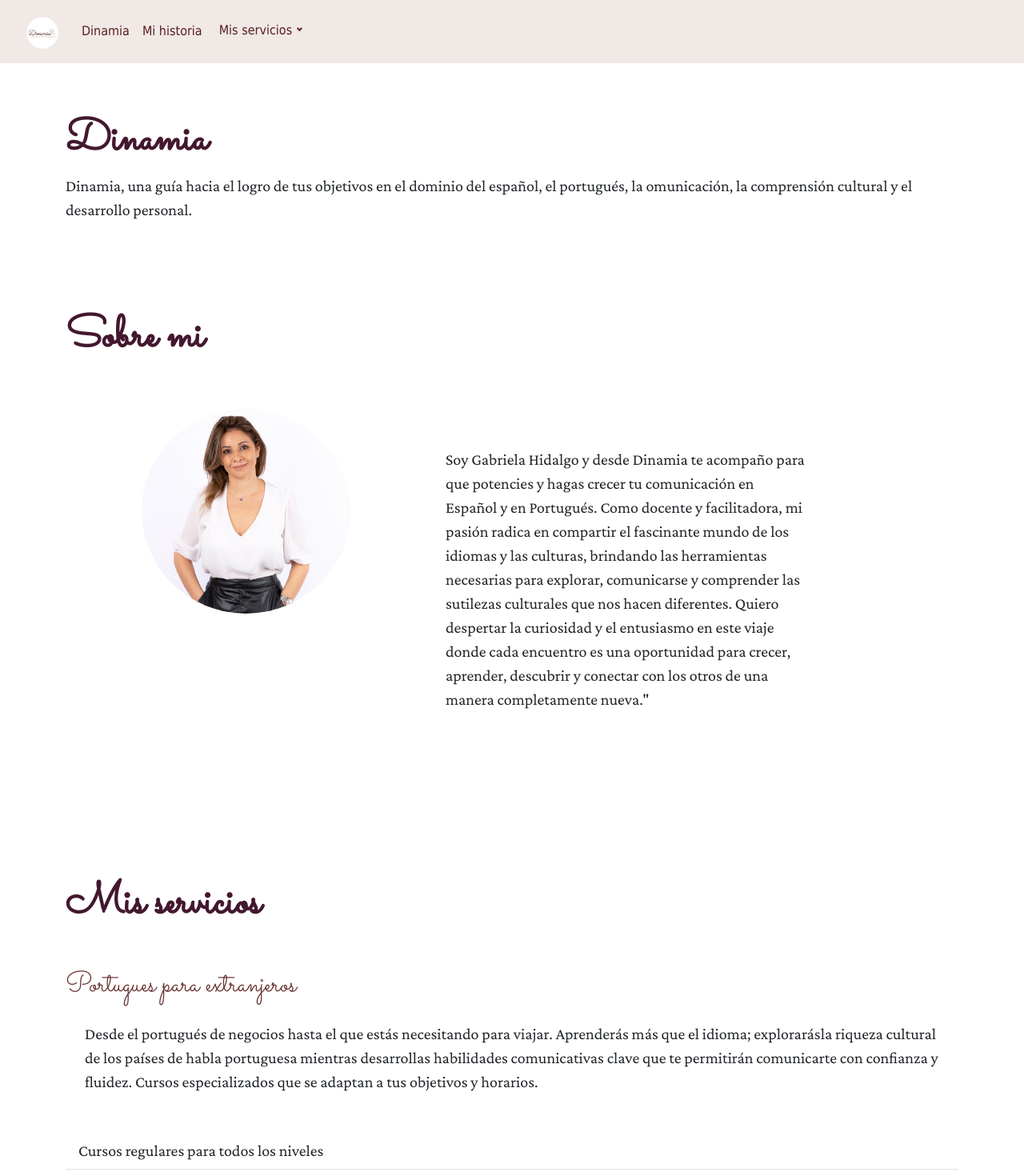
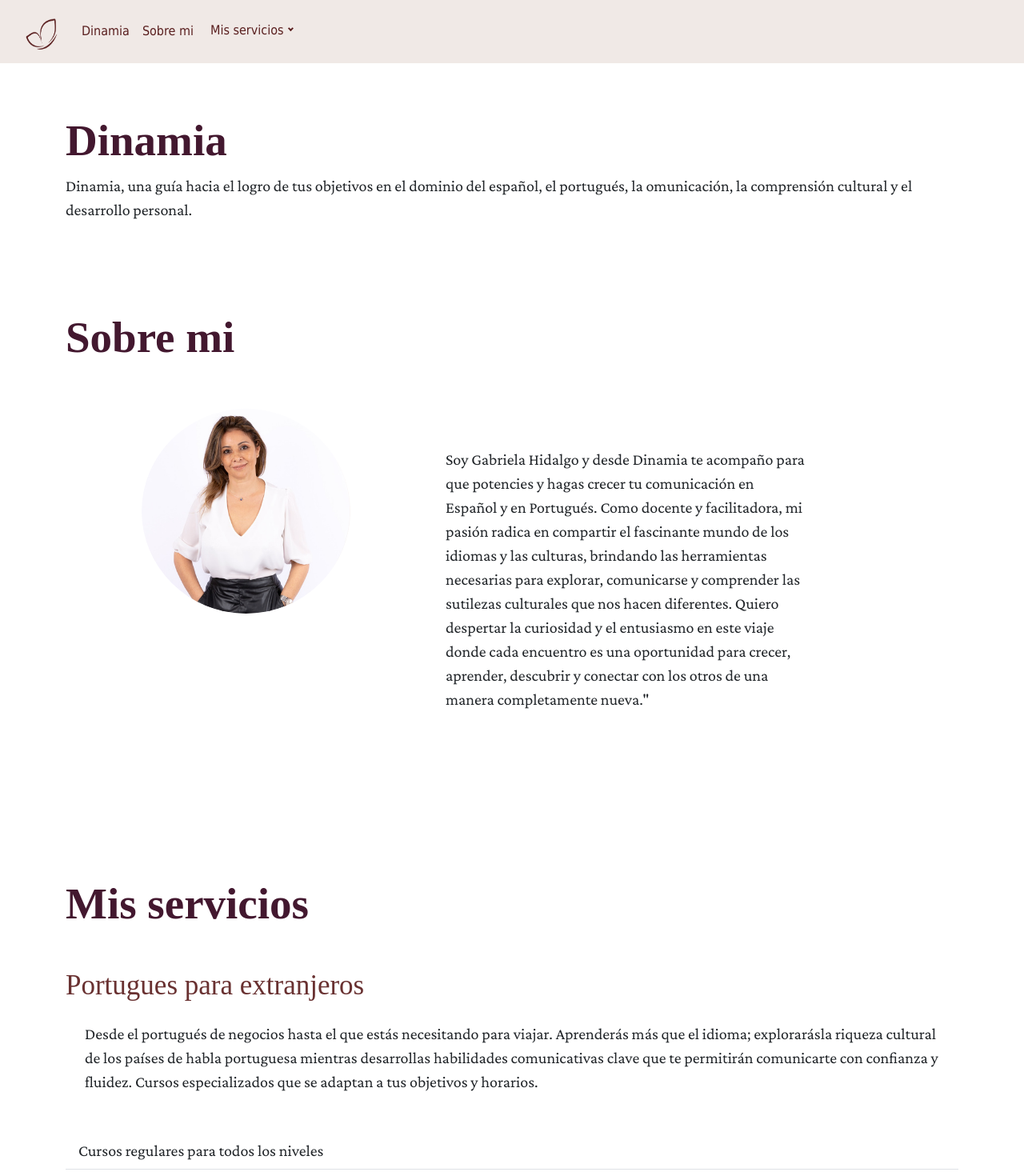
Before and after one commit to Rodrigo-Novas/landing-page-dinamia, a React (Create React App) app: page / in a window 1280 px wide. Shown: the top 1470 px of the page at 80% size. Built offline with nearby package versions, Linux system fonts and the light colour scheme.

Commit message:
feat: add new logo

```diff
--- a/package.json
+++ b/package.json
@@ -16,6 +16,7 @@
     "react-router-dom": "^6.22.2",
     "react-router-hash-link": "^2.4.3",
     "react-scripts": "5.0.1",
+    "react-spring": "^9.7.3",
     "react-toastify": "^10.0.4",
     "styled-components": "^6.1.8",
     "web-vitals": "^2.1.4"
--- a/src/App.css
+++ b/src/App.css
@@ -4,6 +4,7 @@
   --box-shadow: #00E6F6;
   --background-boton-color:#43182f;
 }
+
 
 footer {
   background-color: #f0e9e6;
@@ -15,13 +16,13 @@ footer {
 }
 
 h4 {
-  font-family: "Sacramento", cursive;
+  font-family: "Questrial", cursive;
   font-size: 35px;
   color: #693131;
 }
 
 h3 {
-  font-family: "Sacramento", cursive;
+  font-family: "Questrial", cursive;
   font-size: 55px;
   font-weight: bolder;
   color: #43182f;
--- a/src/components/my_services/myServices.js
+++ b/src/components/my_services/myServices.js
@@ -1,4 +1,5 @@
 export const MyServices = () => {
+
     return(
         <div>
             <h3 id="my-services" className="mb-5">Mis servicios</h3>
@@ -15,7 +16,6 @@ export const MyServices = () => {
                 <li class="list-group-item">Portugués para viajes</li>
                 <li class="list-group-item">Talleres de conversación para niveles intermedios y avanzados</li>
             </ul>
-
             <h4 id="spanish-foreigners" >Español para extranjeros</h4>
             <p className="mx-4 my-4 mb-5">
                 Cursos diseñados para satisfacer tus necesidades y objetivos específicos. Adquiere las habilidadeslingüísticas y culturales necesarias para viajar, adaptarte y prosperar
--- a/src/components/navbar/navbar.js
+++ b/src/components/navbar/navbar.js
@@ -9,7 +9,7 @@ export const Navbar = () => {
 
         <nav id="navbar-main" className="navbar navbar-expand-lg sticky-top">
         <div className="container-fluid">
-              <HashLink className="navbar-brand mx-3" to="/">
+              <HashLink className="navbar-brand mx-3" to="#">
                 <img src={logo} alt="dinamia-logo" width="50" height="50" className="d-inline-block align-text-top"/>
               </HashLink>
               <button className="navbar-toggler" type="button" data-bs-toggle="collapse" data-bs-target="#navbarNav" aria-controls="navbarNav" aria-expanded="false" aria-label="Toggle navigation">
@@ -21,10 +21,10 @@ export const Navbar = () => {
                             <HashLink className="nav-link" to="#about-dinamia">Dinamia</HashLink>
                         </li>
                         <li className="nav-item">
-                            <HashLink className="nav-link" to="#about-me">Mi historia</HashLink>
+                            <HashLink className="nav-link" to="#about-me">Sobre mi</HashLink>
                         </li>
                         <li>
-                            <DropdownButton id="dropdown-main" href="#" title="Mis servicios">
+                            <DropdownButton id="dropdown-main" title="Mis servicios">
                                 <Dropdown.Item  href="#portuguese-foreigners">Portugues para extranjeros</Dropdown.Item>
                                 <Dropdown.Item href="#spanish-foreigners">Español para extranjeros</Dropdown.Item>
                                 <Dropdown.Item href="#cultural-inteligence">Inteligencia cultural</Dropdown.Item>
```
Also changed, not shown: src/assets/logo.png, 1 other file (tests, documents, lock files or other folders).
